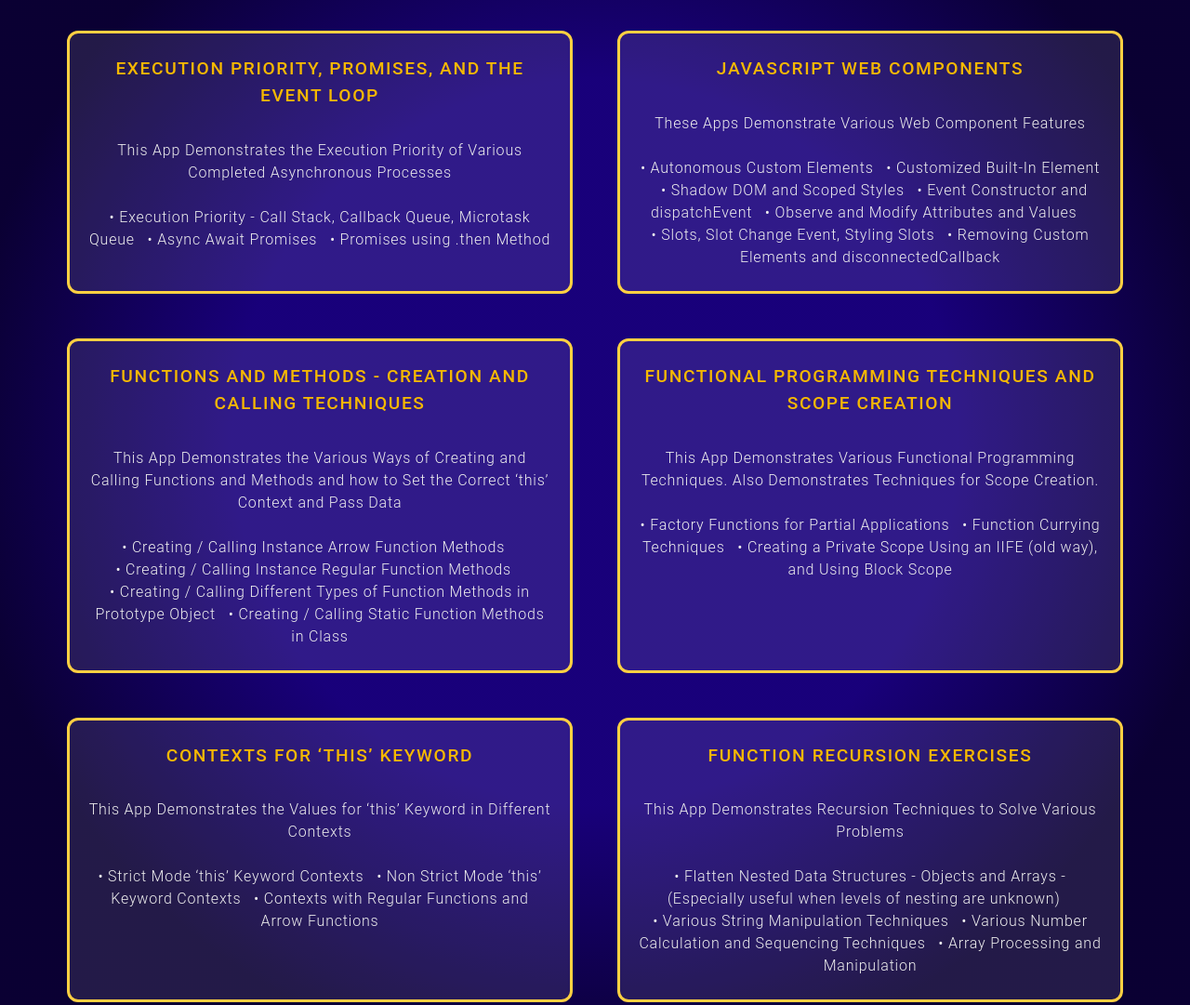
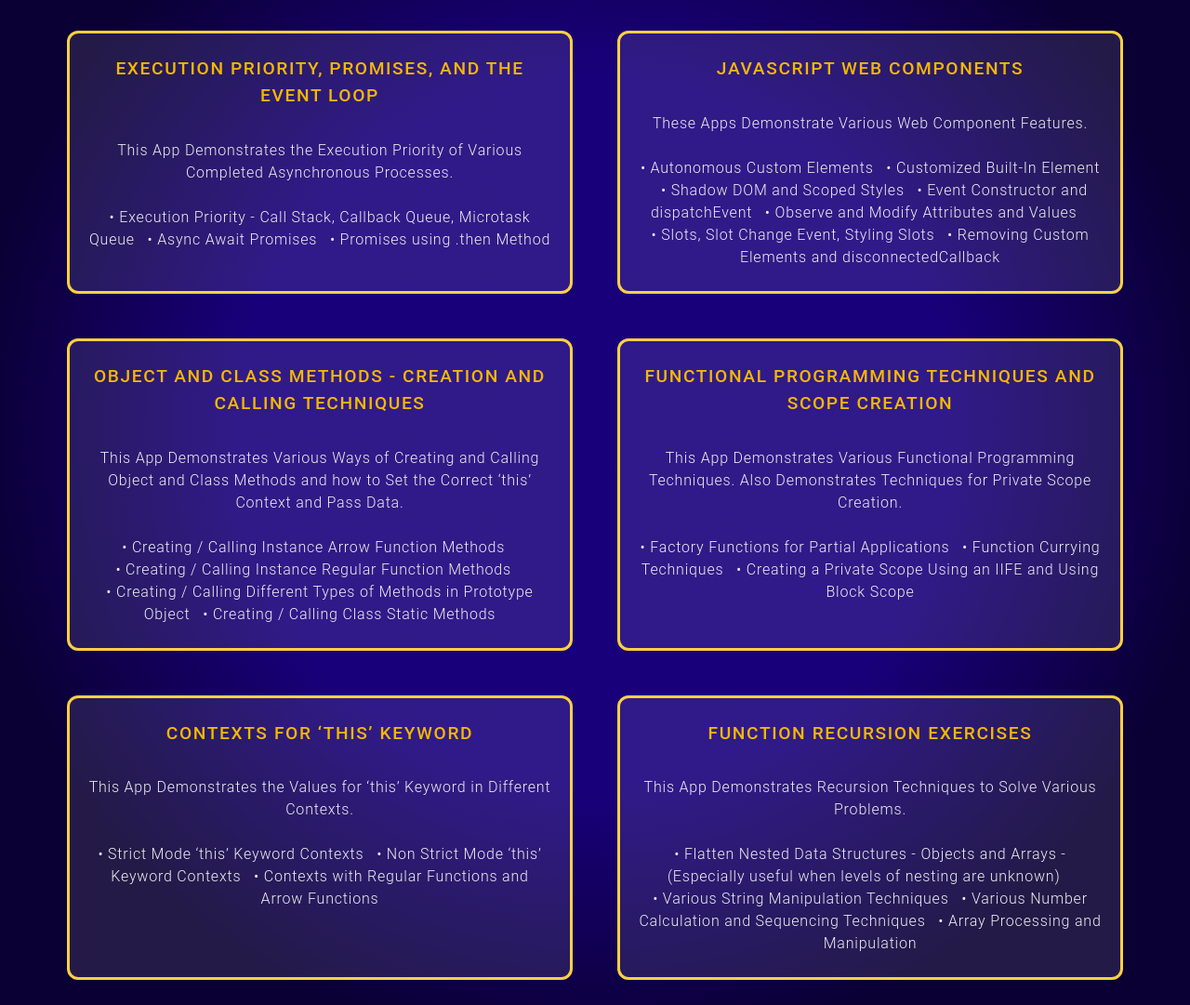
Before and after one commit to Frank-Pechar/frankpechar, a website: page html-pages/workshop-projects.html in a window 1280 px wide. Shown: the part 260-1341 px from the top of the page at 93% size. Drawn offline with Linux system fonts and the light colour scheme; a web font is replaced by a local one.

Commit message:
Cross Browser Changes

```diff
--- a/html-pages/workshop-projects.html
+++ b/html-pages/workshop-projects.html
@@ -45,7 +45,7 @@
             <div class="card-workshop__desc">
               <p class="card-workshop__desc-heading">
                 This App Demonstrates the Execution Priority of Various
-                Completed Asynchronous Processes
+                Completed Asynchronous Processes.
               </p>
               <br />
               <p>
@@ -67,7 +67,7 @@
             <h3 class="card-workshop__heading">JavaScript Web Components</h3>
             <div class="card-workshop__desc">
               <p class="card-workshop__desc-heading">
-                These Apps Demonstrate Various Web Component Features
+                These Apps Demonstrate Various Web Component Features.
               </p>
               <br />
               <p>
@@ -92,21 +92,21 @@
             target="_blank"
           >
             <h3 class="card-workshop__heading">
-              Functions and Methods - Creation and Calling Techniques
+              Object and Class Methods - Creation and Calling Techniques
             </h3>
             <div class="card-workshop__desc">
               <p class="card-workshop__desc-heading">
-                This App Demonstrates the Various Ways of Creating and Calling
-                Functions and Methods and how to Set the Correct
-                &lsquo;this&rsquo; Context and Pass Data
+                This App Demonstrates Various Ways of Creating and Calling
+                Object and Class Methods and how to Set the Correct
+                &lsquo;this&rsquo; Context and Pass Data.
               </p>
               <br />
               <p>
                 &bull;&nbsp;Creating / Calling Instance Arrow Function Methods
                 &ensp;&bull;&nbsp;Creating / Calling Instance Regular Function
                 Methods &ensp;&bull;&nbsp;Creating / Calling Different Types of
-                Function Methods in Prototype Object &ensp;&bull;&nbsp;Creating
-                / Calling Static Function Methods in Class
+                Methods in Prototype Object &ensp;&bull;&nbsp;Creating / Calling
+                Class Static Methods
               </p>
             </div>
           </a>
@@ -125,14 +125,14 @@
             <div class="card-workshop__desc">
               <p class="card-workshop__desc-heading">
                 This App Demonstrates Various Functional Programming Techniques.
-                Also Demonstrates Techniques for Scope Creation.
+                Also Demonstrates Techniques for Private Scope Creation.
               </p>
               <br />
               <p>
                 &bull;&nbsp;Factory Functions for Partial Applications
                 &ensp;&bull;&nbsp;Function Currying Techniques
-                &ensp;&bull;&nbsp;Creating a Private Scope Using an IIFE (old
-                way), and Using Block Scope
+                &ensp;&bull;&nbsp;Creating a Private Scope Using an IIFE and
+                Using Block Scope
               </p>
             </div>
           </a>
@@ -151,7 +151,7 @@
             <div class="card-workshop__desc">
               <p class="card-workshop__desc-heading">
                 This App Demonstrates the Values for &lsquo;this&rsquo; Keyword
-                in Different Contexts
+                in Different Contexts.
               </p>
               <br />
               <p>
@@ -175,7 +175,7 @@
             <div class="card-workshop__desc">
               <p class="card-workshop__desc-heading">
                 This App Demonstrates Recursion Techniques to Solve Various
-                Problems
+                Problems.
               </p>
               <br />
               <p>
```
